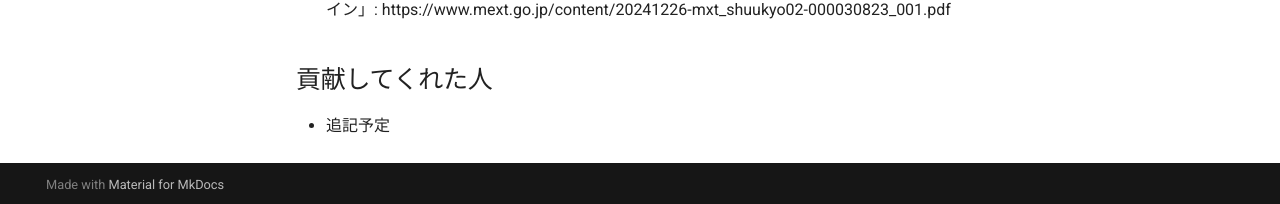
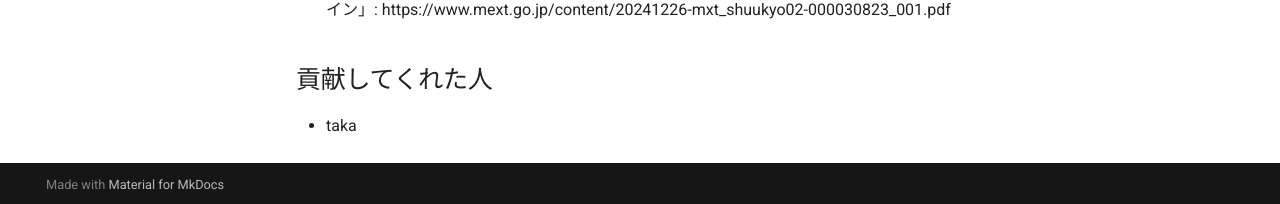
Before and after one commit to takahiroanno2024/2025_ai_idobatakaigi_output, an MkDocs documentation site: the page built from docs/1.1_教育DXへの生成AI活用.md, in a window 1280 px wide and 900 px high, scrolled down 6768 px. Shown: the part 693-897 px from the top of the window. Built offline with MkDocs 1.6.1 and Material for MkDocs 9.7.7, drawn with Linux system fonts in a browser that asks for light colours.

Commit message:
貢献者リストにtakaを追加 by taka

```diff
--- a/docs/1.1_教育DXへの生成AI活用.md
+++ b/docs/1.1_教育DXへの生成AI活用.md
@@ -136,4 +136,4 @@ ChatGPT等の汎用的なLLM（大規模言語モデル）を全児童生徒に
 - 経済産業省「未来の教室」実証事業（令和5年度）成果報告書: https://www.learning-innovation.go.jp/cms/wp-content/uploads/2024/03/75dfa0ecdf244e3d97ab616a13dff3fb.pdf?250413
 - 文部科学省 初等中等教育局「初等中等教育段階における 生成 AI の利活用に関するガイドライン」: https://www.mext.go.jp/content/20241226-mxt_shuukyo02-000030823_001.pdf
 ## 貢献してくれた人
-- 追記予定
+- taka
```
